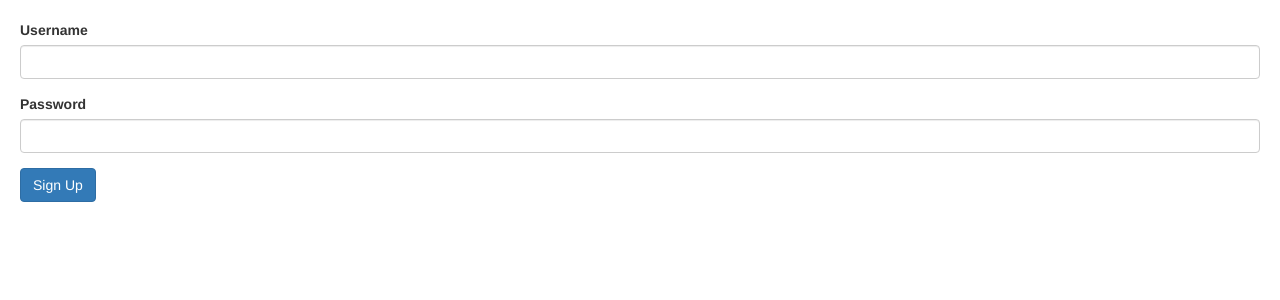
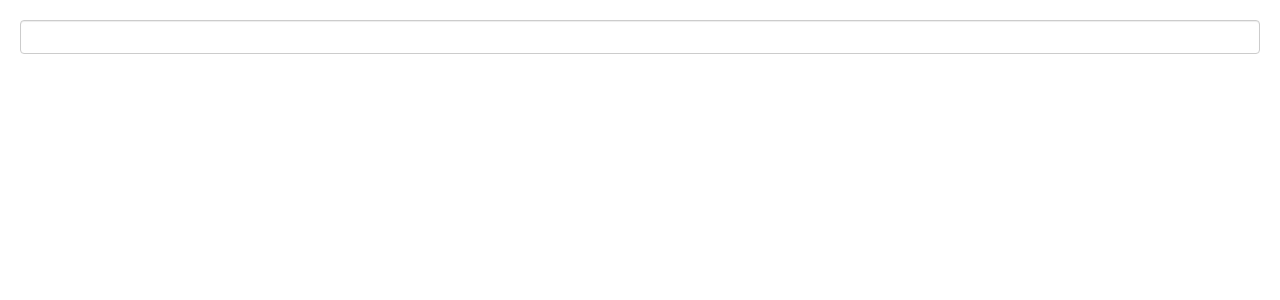
Before and after one commit to Vnkakmt/AngularFundamentals, an Angular app: page / in a window 1280 px wide. Shown: the top 300 px of the page. Built offline with nearby package versions, Linux system fonts and the light colour scheme.

Commit message:
Reactive Forms:- FormArray

```diff
--- a/src/app/app.component.html
+++ b/src/app/app.component.html
@@ -1 +1 @@
-<signup-form></signup-form>
+<new-course></new-course>
--- a/src/app/app.module.ts
+++ b/src/app/app.module.ts
@@ -18,6 +18,7 @@ import { ZippyComponent } from './zippy/zippy.component';
 import { ContactFormComponent } from './contact-form/contact-form.component';
 import { UdemyInstructorComponent } from './udemy-instructor/udemy-instructor.component';
 import { SignupFormComponent } from './signup-form/signup-form.component';
+import { NewCourseComponent } from './new-course/new-course.component';
 
 @NgModule({
   declarations: [
@@ -33,7 +34,8 @@ import { SignupFormComponent } from './signup-form/signup-form.component';
     ZippyComponent,
     ContactFormComponent,
     UdemyInstructorComponent,
-    SignupFormComponent
+    SignupFormComponent,
+    NewCourseComponent
   ],
   imports: [
     BrowserModule,
--- /dev/null
+++ b/src/app/new-course/new-course.component.html
@@ -0,0 +1,11 @@
+<form>
+    <input type="text" class="form-control"
+    (keyup.enter)="addTopic(topic)" #topic>
+    <ul class="list-group">
+        <li *ngFor="let topic of topics.controls"
+        (click)="removeTopic(topic)"
+        class="list-group-items">
+            {{ topic.value }}
+        </li>
+    </ul>
+</form>
--- /dev/null
+++ b/src/app/new-course/new-course.component.ts
@@ -0,0 +1,26 @@
+import { Component } from '@angular/core';
+import { FormArray, FormControl, FormGroup } from '@angular/forms';
+
+@Component({
+  selector: 'new-course',
+  templateUrl: './new-course.component.html',
+  styleUrls: ['./new-course.component.css']
+})
+export class NewCourseComponent {
+  form = new FormGroup(
+    {
+      topics:new FormArray([])
+    });
+
+    addTopic(topic:HTMLInputElement){
+      this.topics.push(new FormControl(topic.value));
+      topic.value = ''
+    }
+
+    removeTopic(topic:any){
+      let index = this.topics.controls.indexOf(topic);
+      this.topics.removeAt(index);
+    }
+
+    get topics() { return this.form.get('topics') as FormArray }
+}
```
Also changed, not shown: src/app/new-course/new-course.component.css (added), 1 other file (tests, documents, lock files or other folders).
